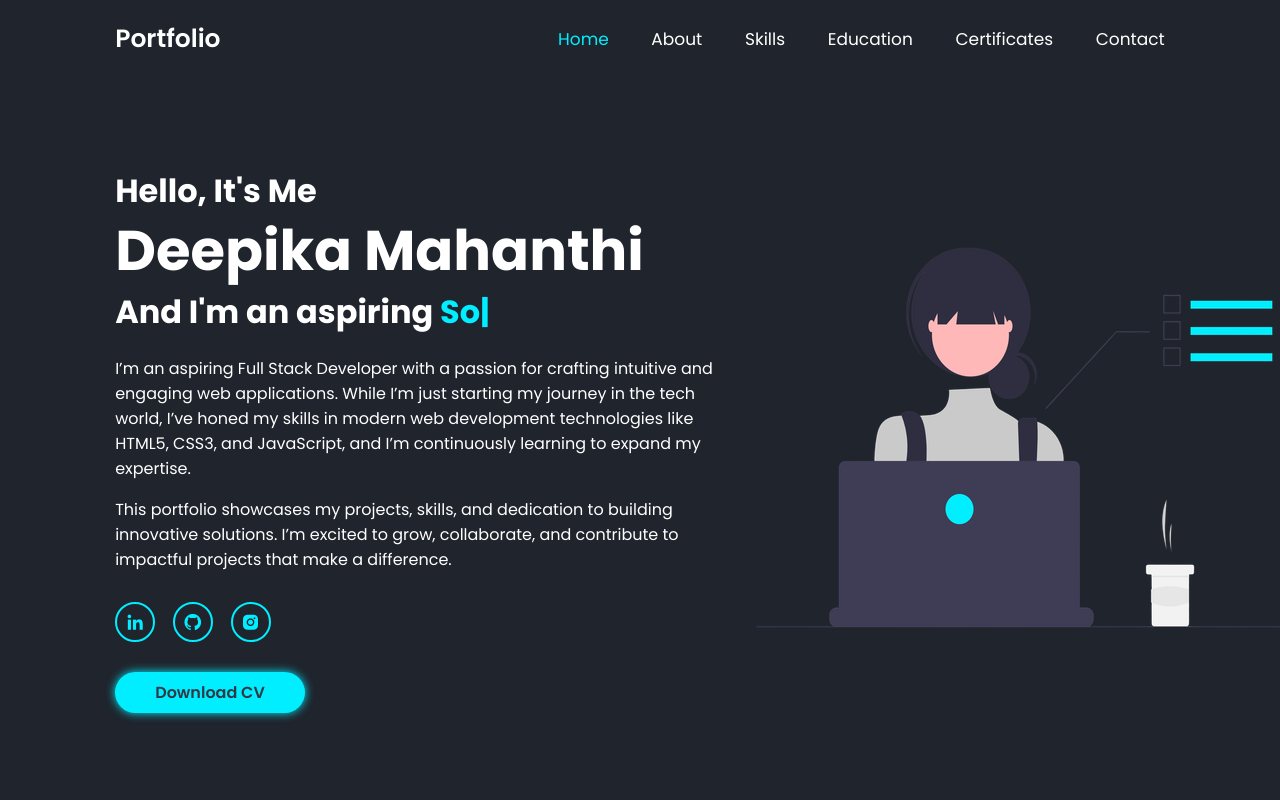
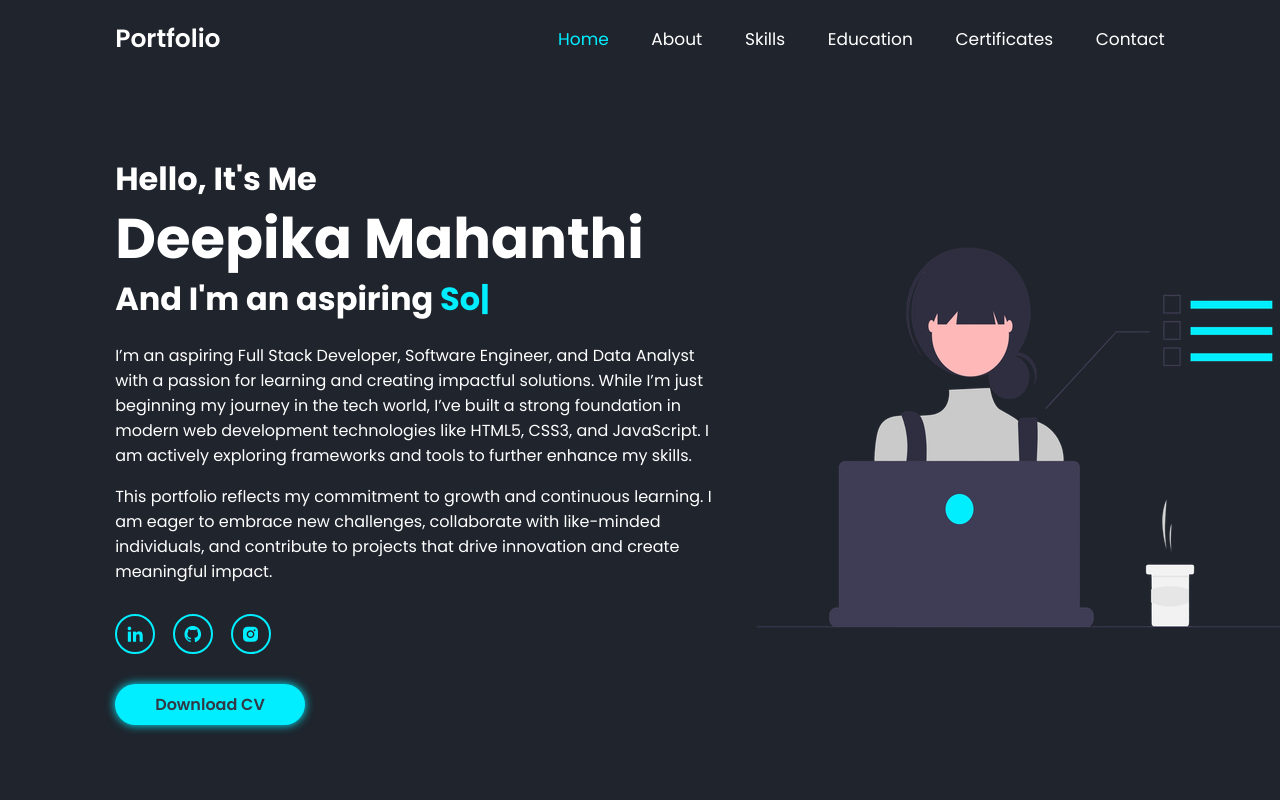
Before and after one commit to deepikamahanthi97/Deepika-Portfolio, a plain HTML site: page index.html in a window 1280 px wide. Shown: the top 800 px of the page. Drawn offline with nearby package versions, Linux system fonts and the light colour scheme.

Commit message:
Updated portfolio content with changes in About section and other improvements

```diff
--- a/index.html
+++ b/index.html
@@ -40,12 +40,15 @@
            <h3>Hello, It's Me</h3>
            <h1>Deepika Mahanthi</h1>
            <h3>And I'm an aspiring <span class="multiple-text"></span></h3>
-            <p>I’m an aspiring Full Stack Developer with a passion for crafting intuitive and engaging web applications.
+           <p>
+            I’m an aspiring Full Stack Developer, Software Engineer, and Data Analyst with a passion for learning and creating impactful solutions.
+            While I’m just beginning my journey in the tech world, I’ve built a strong foundation in modern web development technologies like HTML5, CSS3, and JavaScript. I am actively exploring frameworks and tools to further enhance my skills.
+          </p>
+          <br>
+          <p>
+            This portfolio reflects my commitment to growth and continuous learning. I am eager to embrace new challenges, collaborate with like-minded individuals, and contribute to projects that drive innovation and create meaningful impact.
+          </p>
 
-            While I’m just starting my journey in the tech world, I’ve honed my skills in modern web development technologies like HTML5, CSS3, and JavaScript, and I’m continuously learning to expand my expertise.</p>
-              <br>
-            <p>This portfolio showcases my projects, skills, and dedication to building innovative solutions. I’m excited to grow, collaborate, and contribute to impactful projects that make a difference.
-              </p>
            <div class="social-media">
               <a href="https://www.linkedin.com/in/deepika-mahanthi97-b1244b199/" target="_blank"><i class='bx bxl-linkedin' ></i></a>
               <a href="https://github.com/deepikamahanthi97" target="_blank"><i class='bx bxl-github' ></i></a>
@@ -72,7 +75,7 @@
           <p>I am a dedicated Full Stack Development enthusiast with a passion for creating dynamic, user-centric websites and applications. With a strong foundation in modern web technologies like HTML5, CSS3, JavaScript, and frameworks, I excel in building responsive and visually captivating interfaces while ensuring robust backend functionality.
             <br>
             <br>
-            Beyond technical skills, I am driven by a commitment to learning and innovation, constantly exploring new tools and methodologies to enhance the quality and efficiency of my work. My goal is to merge creativity and technical expertise to deliver impactful solutions that meet real-world needs.
+             Beyond technical skills, I am driven by a commitment to learning and innovation, constantly exploring new tools and methodologies to enhance the quality and efficiency of my work. My goal is to merge creativity and technical expertise to deliver impactful solutions that meet real-world needs.
 
             Whether collaborating on team projects or working independently, I bring a proactive and solution-oriented mindset to every challenge, striving for excellence in every aspect of development.
           </p>
```
